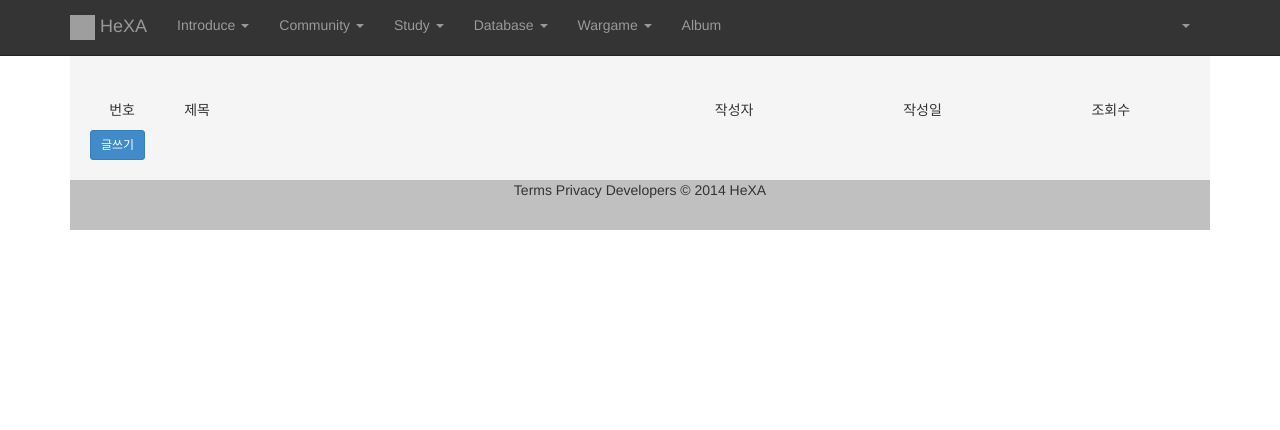
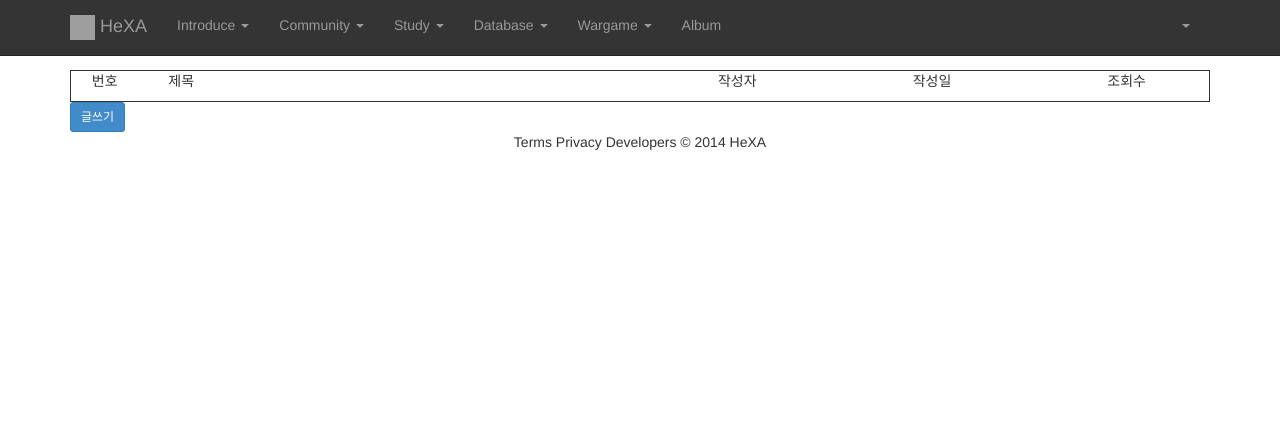
Before and after one commit to HeXA-UNIST/dinger, a Django app: page /list/ in a window 1280 px wide. Shown: the top 430 px of the page. Run offline with Django 3.2, Linux system fonts and the light colour scheme; the visitor is signed in with stand-in values (Sample User, id 1); data that the repository does not hold is empty; parts of the project's set-up code (start-up, migrations or seed data) failed here and were passed over; some libraries are stand-ins or nearby versions; grey boxes are pictures that could not be loaded.

Commit message:
modified css to show simple layout

```diff
--- a/website/static/css/base.css
+++ b/website/static/css/base.css
@@ -68,12 +68,12 @@ textarea {
 }
 
 #content {
-  background-color:#F5F5F5;
+//  background-color:#F5F5F5;
   float: left;
   width: 100%;
   height: auto;
-  padding: 20px;
-  padding-top: 100px;
+//  padding: 20px;
+  padding-top: 70px;
 
 }
 
@@ -86,13 +86,13 @@ textarea {
 }
 
 #footer {
-  background-color:#555555;
+//  background-color:#555555;
   clear: both;
   height: 50px;
 }
 
 #footer {
   height: 50px;
-  background-color: silver;
+//  background-color: silver;
   vertical-align: middle;
 }
--- a/website/static/css/board.css
+++ b/website/static/css/board.css
@@ -1,5 +1,5 @@
 .board_wrapper {
-
+ border: 1px solid;
 }
 
 .board_wrapper ul {
```
Also changed, not shown: 1 other file.
